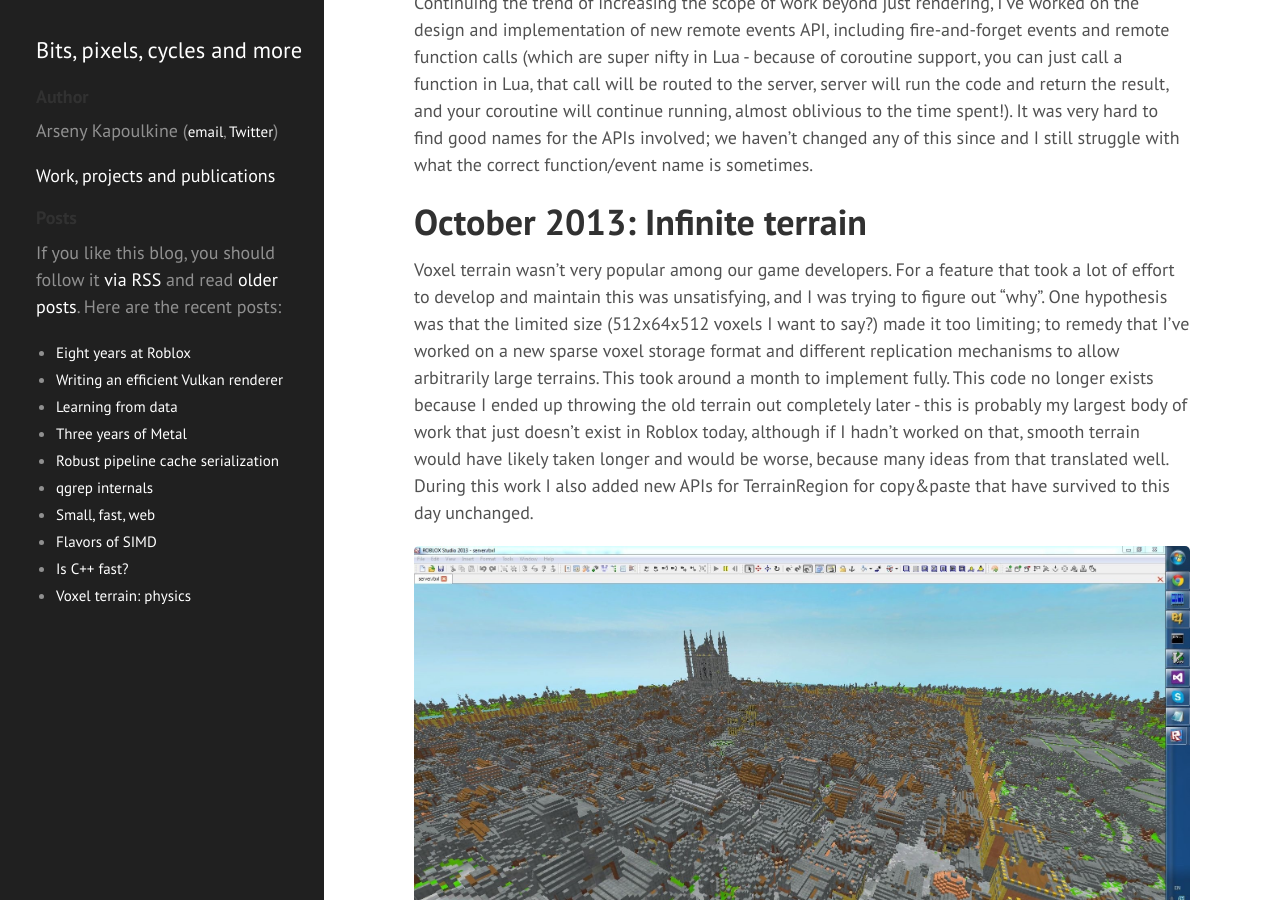
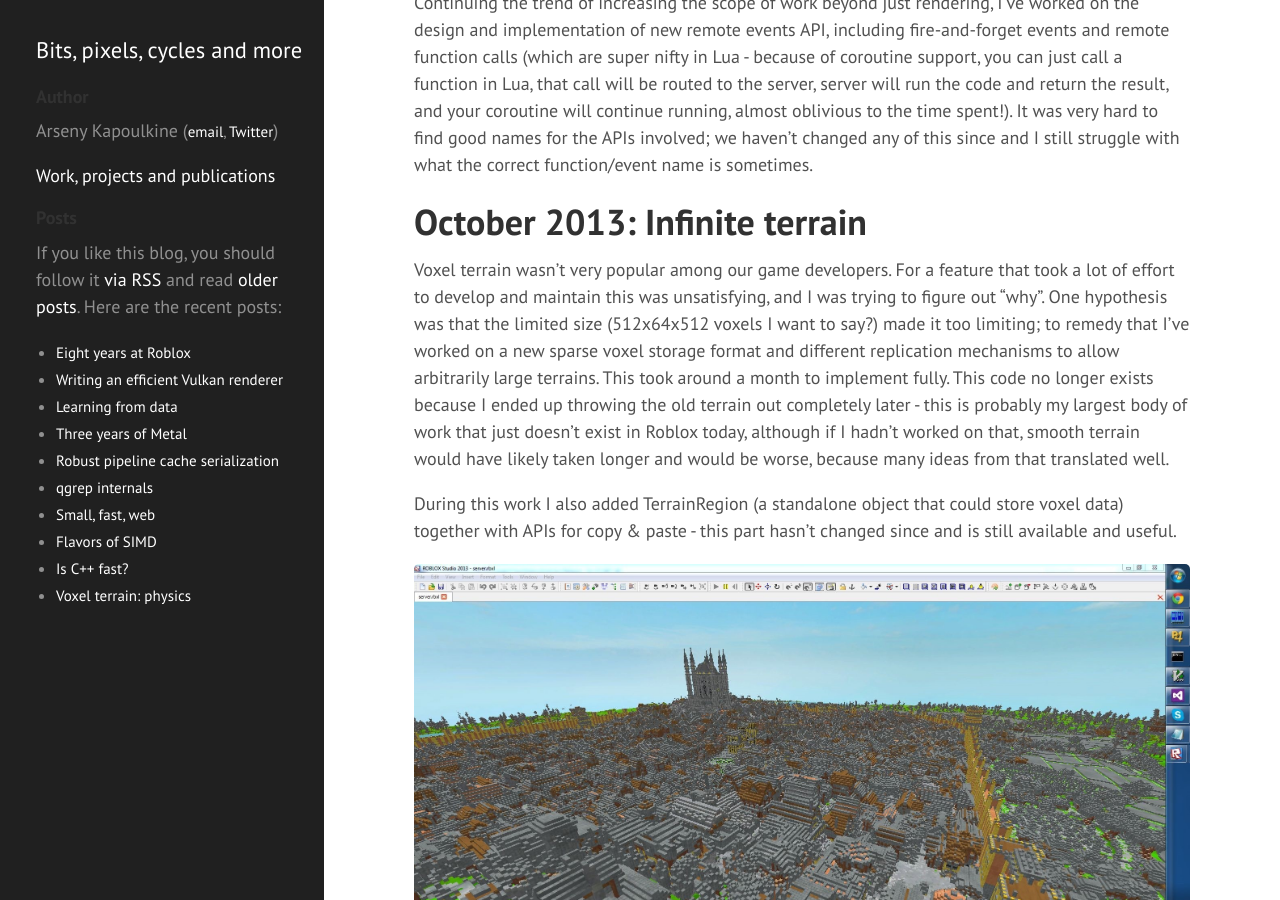
Before and after one commit to zeux/zeux.github.io, a Jekyll site: the page built from _posts/2020-08-02-eight-years-at-roblox.md, in a window 1280 px wide and 900 px high, scrolled down 10722 px. Built offline with Jekyll 4.4.1, drawn with Linux system fonts in a browser that asks for light colours.

Commit message:
More videos

```diff
--- a/_posts/2020-08-02-eight-years-at-roblox.md
+++ b/_posts/2020-08-02-eight-years-at-roblox.md
@@ -151,7 +151,9 @@
 
 # October 2013: Infinite terrain
 
-Voxel terrain wasn't very popular among our game developers. For a feature that took a lot of effort to develop and maintain this was unsatisfying, and I was trying to figure out "why". One hypothesis was that the limited size (512x64x512 voxels I want to say?) made it too limiting; to remedy that I've worked on a new sparse voxel storage format and different replication mechanisms to allow arbitrarily large terrains. This took around a month to implement fully. This code no longer exists because I ended up throwing the old terrain out completely later - this is probably my largest body of work that just doesn't exist in Roblox today, although if I hadn't worked on that, smooth terrain would have likely taken longer and would be worse, because many ideas from that translated well. During this work I also added new APIs for TerrainRegion for copy&paste that have survived to this day unchanged.
+Voxel terrain wasn't very popular among our game developers. For a feature that took a lot of effort to develop and maintain this was unsatisfying, and I was trying to figure out "why". One hypothesis was that the limited size (512x64x512 voxels I want to say?) made it too limiting; to remedy that I've worked on a new sparse voxel storage format and different replication mechanisms to allow arbitrarily large terrains. This took around a month to implement fully. This code no longer exists because I ended up throwing the old terrain out completely later - this is probably my largest body of work that just doesn't exist in Roblox today, although if I hadn't worked on that, smooth terrain would have likely taken longer and would be worse, because many ideas from that translated well.
+
+During this work I also added TerrainRegion (a standalone object that could store voxel data) together with APIs for copy & paste - this part hasn't changed since and is still available and useful.
 
 ![](/images/roblox_5.jpg)
 
@@ -258,6 +260,8 @@
 
 So we decided to try to implement a fast Lua API for voxel reads and writes (bypassing our reflection layer for performance), and build tools in Lua on top of this. This ended up being a great decision, as we were able to quickly iterate on tools and have community be empowered to create their own (performance, of course, suffered as a result - something we're trying to fully recover from to this day).
 
+[![](http://img.youtube.com/vi/FqU6HbFrV-Y/0.jpg)](http://www.youtube.com/watch?v=FqU6HbFrV-Y)
+
 # February-June 2015: Smooth terrain productizaton
 
 At this point all the pieces were there - I had rendering, physics and replication working, and an API to build tools with. The tools weren't ready yet, but neither were any of the pieces production quality - a lot of cleanup optimization work remained.
@@ -289,6 +293,8 @@
 This ended up causing a fair amount of trouble for our physics engineers, as they were later forced to fix several issues in Bullet integration (which is good, I guess) that became more prominent for quickly rotating cylinders, fix a few numerical instabilities in Bullet GJK that were important to make it possible to build cars with quickly rotating wheels, as well as reimplement ray casts that were very imprecise in Bullet as well.
 
 Sorry about that, folks. But hey, at least we have cylinders now!
+
+[![](http://img.youtube.com/vi/scRc7fXMTKU/0.jpg)](http://www.youtube.com/watch?v=scRc7fXMTKU)
 
 # September 2015: Character shadows
 
@@ -371,6 +377,8 @@
 Well, now was the time. There's a lot of careful work here in getting LOD updates to be responsive, managing the cost of geometry updates (which previously was limited to load time), hiding seams between chunks of different detail levels, etc., etc.
 
 To test this I've used a level with ~500M voxels that was a Mars terrain import; levels of that size were only practical with LOD, but also stressed all other parts of the system, forcing me to implement a new in-memory storage format for voxel data, optimize various parts of the system, including deserialization, undo history and physics, and do more performance work everywhere.
+
+[![](http://img.youtube.com/vi/VSdk4MfVGEk/0.jpg)](http://www.youtube.com/watch?v=VSdk4MfVGEk)
 
 Even that proved to not ultimately be enough, and we had a few more people take a stab at improving various components of the system since.
 
```
